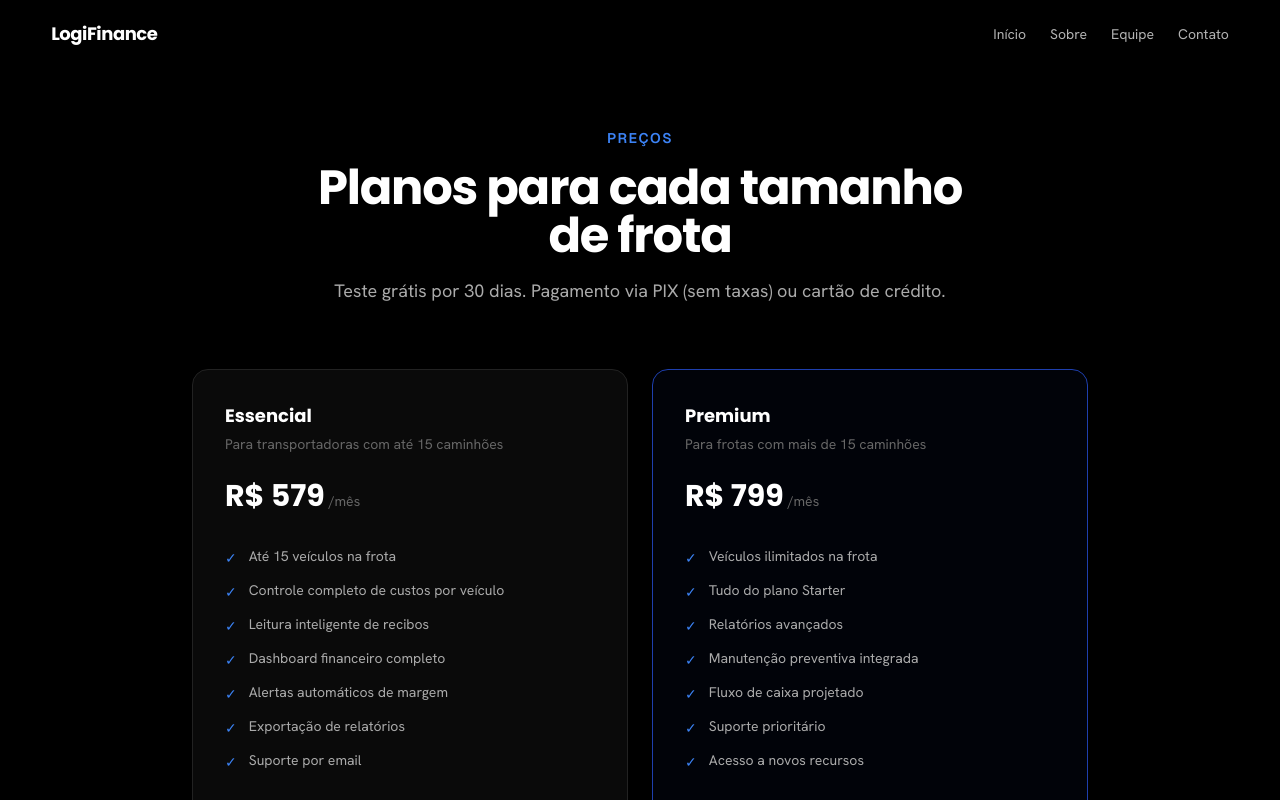
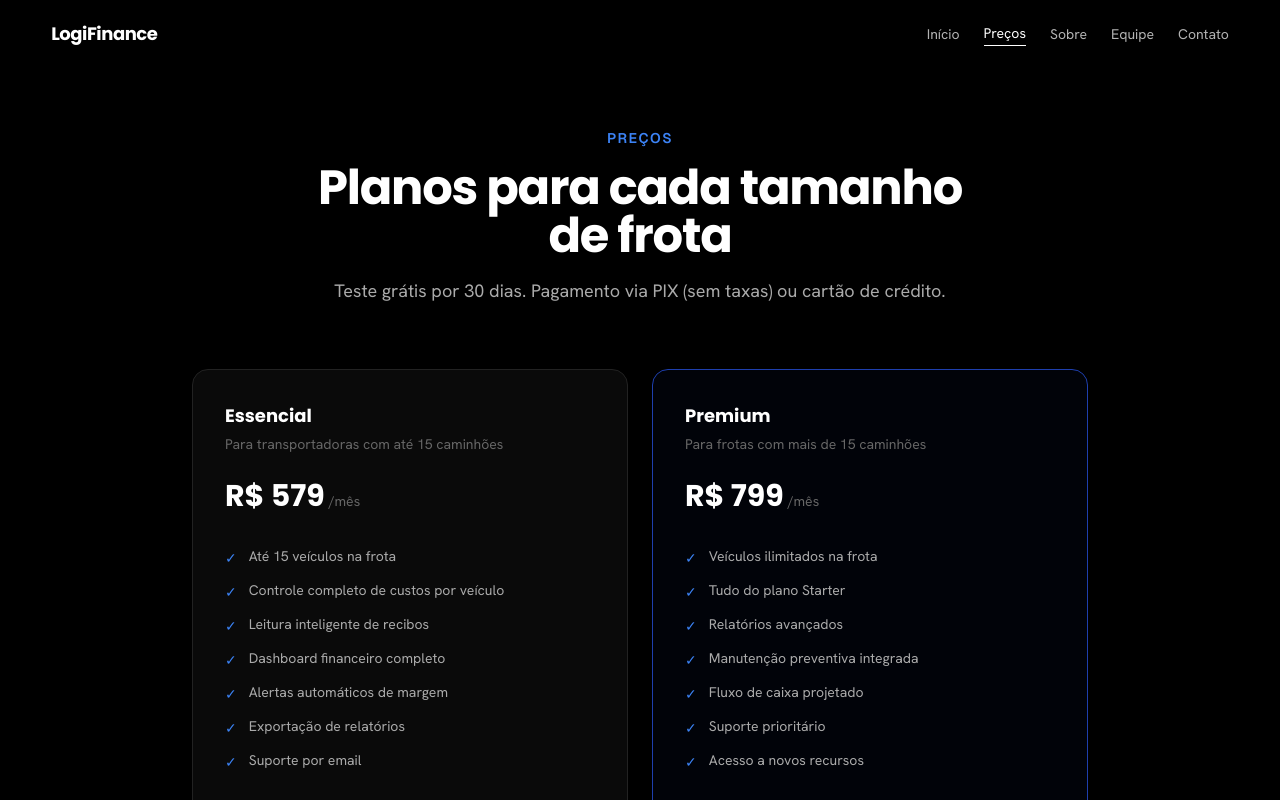
Before and after one commit to BenMachado/logifinance, a Next.js app in the folder frontend/: page /precos in a window 1280 px wide. Shown: the top 800 px of the page. Built offline with nearby package versions, Linux system fonts and the light colour scheme.

Commit message:
fix: CTA Comece Agora aponta para /register e adiciona link Preços na nav

```diff
--- a/frontend/app/page.tsx
+++ b/frontend/app/page.tsx
@@ -28,7 +28,7 @@ export default function HomePage() {
         headlineTop="O financeiro da"
         headlineMasked="sua frota"
         ctaLabel="COMECE AGORA!"
-        ctaTo="/contato"
+        ctaTo="/register"
         secondaryCtaLabel="Entrar"
         secondaryCtaTo="/login"
       />
--- a/frontend/components/landing/site-nav.tsx
+++ b/frontend/components/landing/site-nav.tsx
@@ -7,6 +7,7 @@ import { Menu, X } from "lucide-react";
 
 const links = [
   { to: "/", label: "Início" },
+  { to: "/precos", label: "Preços" },
   { to: "/sobre", label: "Sobre" },
   { to: "/equipe", label: "Equipe" },
   { to: "/contato", label: "Contato" },
```
